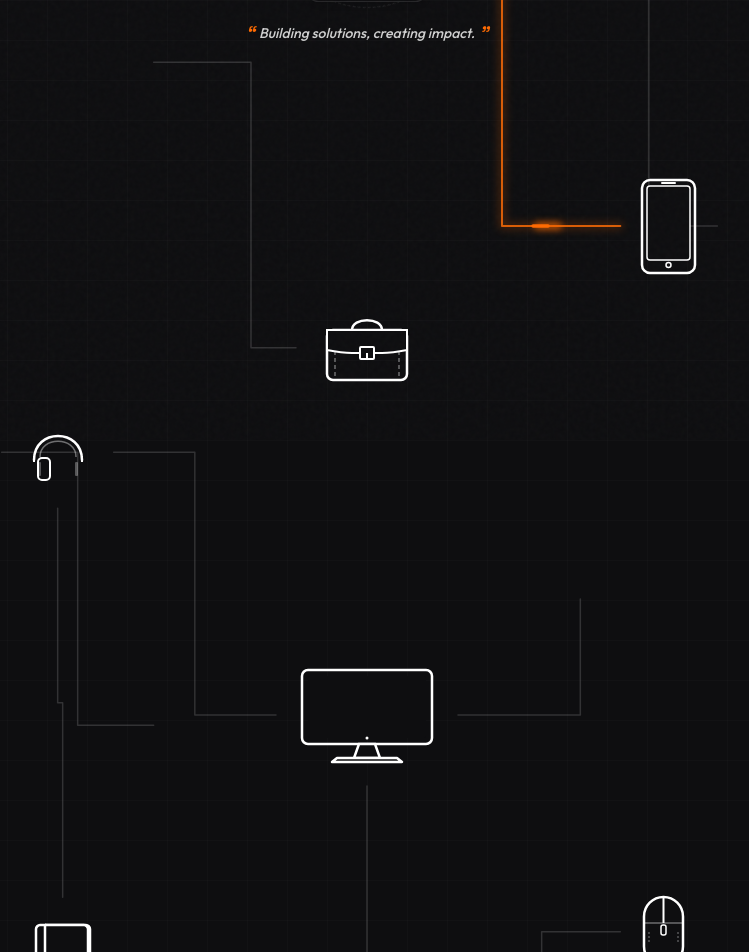
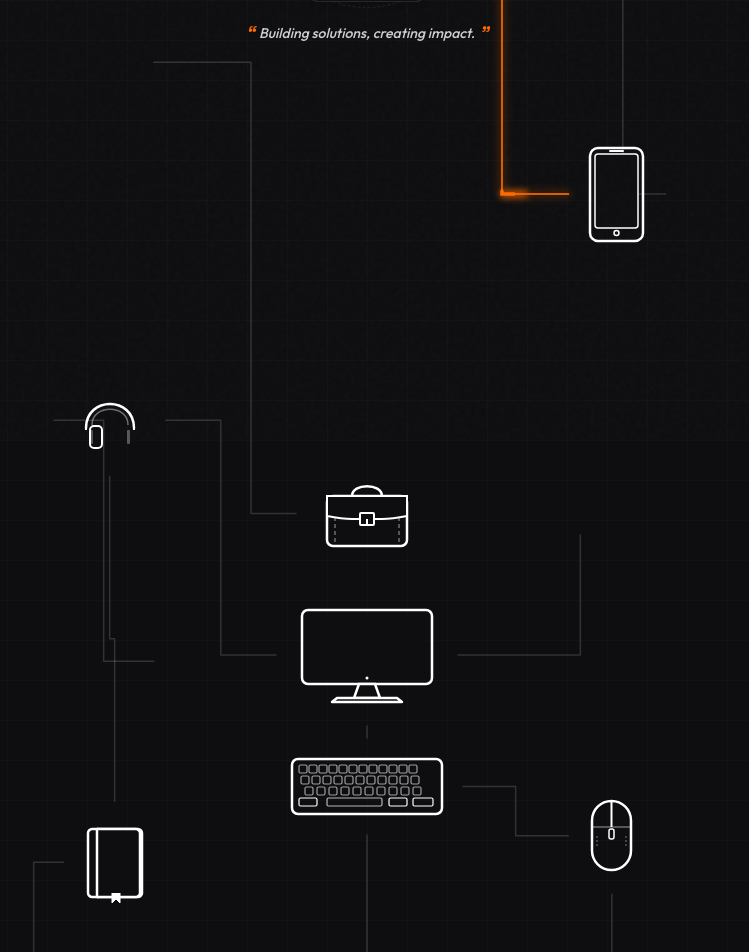
Before and after one commit to Soujanya02V/FolioPort, a Next.js app: page / in a window 1280 px wide. Shown: the part 360-1312 px from the top of the page, without its empty margins (273-1022 px from the left). Built offline with nearby package versions, Linux system fonts and the light colour scheme.

Commit message:
placing gadgets

```diff
--- a/src/app/page.tsx
+++ b/src/app/page.tsx
@@ -299,7 +299,7 @@ export default function Home() {
             </motion.div>
 
             {/* Middle connecting area for headphones/hobbies (desktop layout element helper) */}
-            <div className="hidden lg:flex justify-end pr-10 items-center h-44">
+            <div className="hidden lg:flex justify-end lg:pr-1 lg:mr-[-16px] items-center h-28">
               <HeadphonesGadget
                 id="headphones"
                 isActive={visibleSections.hobbies}
@@ -359,7 +359,7 @@ export default function Home() {
             </motion.div>
 
             {/* Middle connecting area for book/education (desktop layout element helper) */}
-            <div className="hidden lg:flex justify-end pr-10 items-center h-44">
+            <div className="hidden lg:flex justify-end lg:pr-1 lg:mr-[-16px] items-center h-28">
               <BookGadget
                 id="book"
                 isActive={visibleSections.education}
@@ -577,6 +577,8 @@ export default function Home() {
               </div>
             </div>
 
+            {/* Central Gadget Cluster */}
+            <div className="flex flex-col items-center justify-center space-y-4 lg:space-y-3 mt-2">
               {/* Bag Gadget Container */}
               <div className="flex flex-col items-center">
                 <BagGadget
@@ -596,7 +598,7 @@ export default function Home() {
               </div>
 
               {/* Monitor Gadget Container */}
-            <div className="flex flex-col items-center my-6">
+              <div className="flex flex-col items-center">
                 <MonitorGadget
                   id="monitor"
                   isActive={visibleSections.projects}
@@ -629,6 +631,7 @@ export default function Home() {
                   }}
                   anchorRef={anchors.keyboard}
                 />
+              </div>
             </div>
 
             {/* Bottom spacer for grid balance */}
@@ -688,7 +691,7 @@ export default function Home() {
             </motion.div>
 
             {/* Middle connecting area for phone/contact (desktop layout element helper) */}
-            <div className="hidden lg:flex justify-start pl-10 items-center h-44">
+            <div className="hidden lg:flex justify-start lg:pl-1 lg:ml-[-16px] items-center h-28">
               <PhoneGadget
                 id="phone"
                 isActive={visibleSections.contact}
@@ -752,7 +755,7 @@ export default function Home() {
             </motion.div>
 
             {/* Middle connecting area for mouse/skills (desktop layout element helper) */}
-            <div className="hidden lg:flex justify-start pl-10 items-center h-44">
+            <div className="hidden lg:flex justify-start lg:pl-1 lg:ml-[-16px] items-center h-28">
               <MouseGadget
                 id="mouse"
                 isActive={visibleSections.skills}
```
Lines whose indentation alone changed are shown as unchanged.
